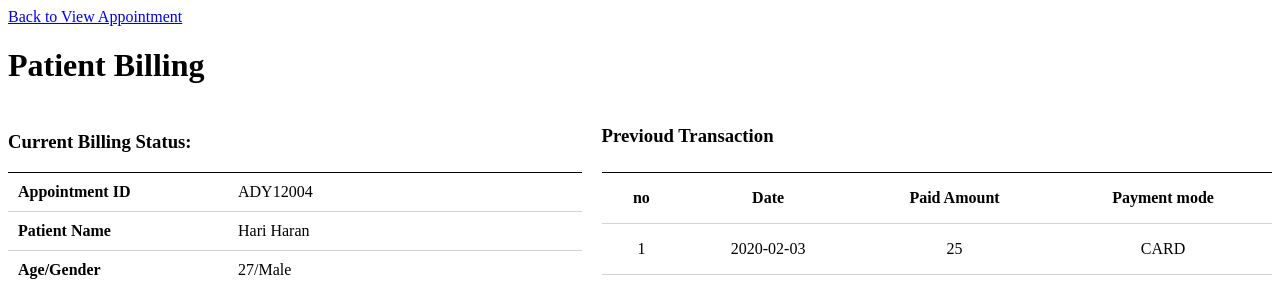
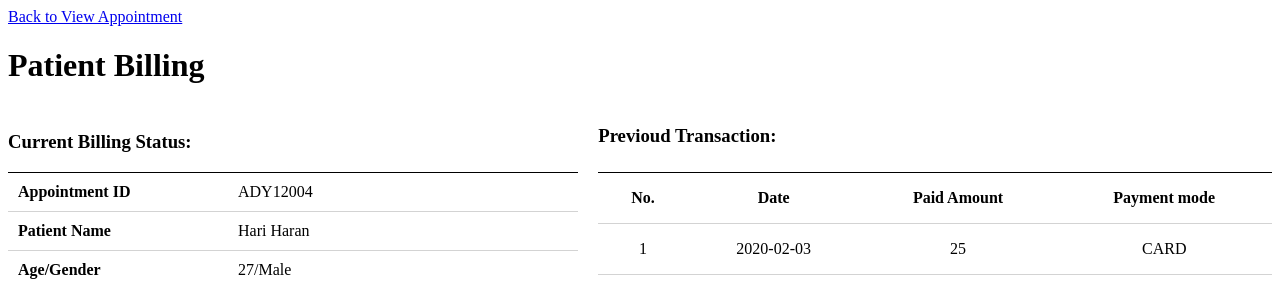
Before and after one commit to LiangA/patient-billing-app, a React (Create React App) app: page /transaction/ADY12004 in a window 1280 px wide. Shown: the top 281 px of the page. Built offline with nearby package versions, Linux system fonts and the light colour scheme.

Commit message:
✏️  [ui] minor fine tune

```diff
--- a/src/components/AppointmentTable.js
+++ b/src/components/AppointmentTable.js
@@ -3,8 +3,6 @@ import { Link } from 'react-router-dom';
 
 const AppointmentTable = () => {
   const appointment = useSelector((s) => s.appointment);
-  console.log(appointment);
-
   if (appointment.isLoading) {
     return <div>Loading...</div>;
   }
--- a/src/components/MedicalScanTable.js
+++ b/src/components/MedicalScanTable.js
@@ -18,7 +18,7 @@ const MedicalScanTable = () => {
     <table className="medical-scan-table">
       <thead>
         <tr>
-          <th>Sno</th>
+          <th>No.</th>
           <th>Scan Name</th>
           <th>Scan Amount</th>
           <th>Discount</th>
--- a/src/components/PatientBilling.js
+++ b/src/components/PatientBilling.js
@@ -33,7 +33,7 @@ const PatientBilling = () => {
 
         <div className="right">
           <div className="transaction-history">
-            <h3>Previoud Transaction</h3>
+            <h3>Previoud Transaction:</h3>
             <TransactionTable paymentList={appointment.paymentList} />
           </div>
         </div>
--- a/src/components/TransactionTable.js
+++ b/src/components/TransactionTable.js
@@ -11,7 +11,7 @@ const TransactionTable = ({ paymentList }) => {
     <table className="transaction-table">
       <thead>
         <tr>
-          <th>no</th>
+          <th>No.</th>
           <th>Date</th>
           <th>Paid Amount</th>
           <th>Payment mode</th>
--- a/src/components/ViewAppointment.js
+++ b/src/components/ViewAppointment.js
@@ -7,7 +7,7 @@ const ViewAppointment = () => {
   return (
     <div className="view-appointment">
       <h1>View Appointment</h1>
-      <Link to="/add">add patient billing</Link>
+      <Link to="/add">New Appointment</Link>
       <div className="search-bar">appointment search bar</div>
       <AppointmentTable />
     </div>
```
